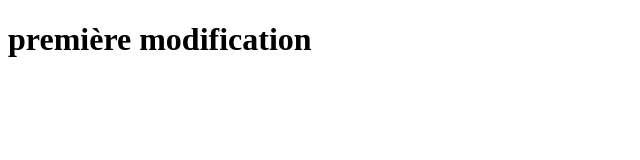
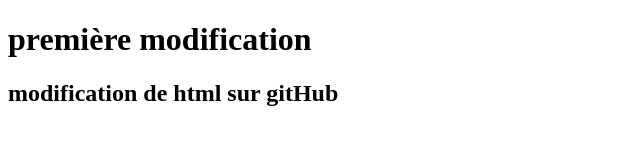
Before and after one commit to bfmc03/exercice_1, a plain HTML site: page index.html in a window 1280 px wide. Shown: the whole page, without its empty margins (0-640 px from the left). Drawn offline with Linux system fonts and the light colour scheme.

Commit message:
Update index.html

```diff
--- a/index.html
+++ b/index.html
@@ -7,6 +7,7 @@
 </head>
 <body>
     <h1>première modification</h1>
+    <h2>modification de html sur gitHub</h2>
 
 </body>
 </html>
```
